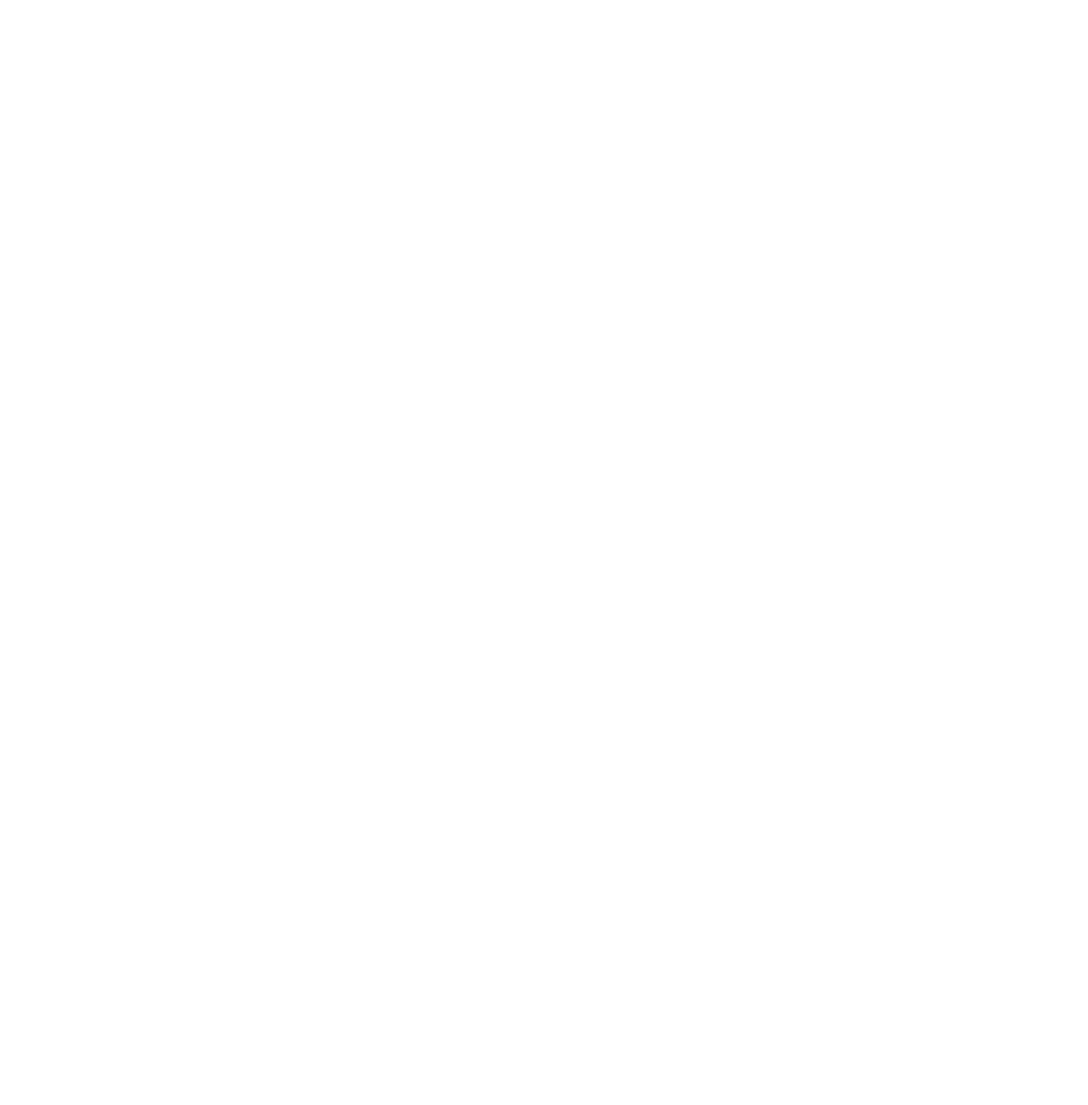
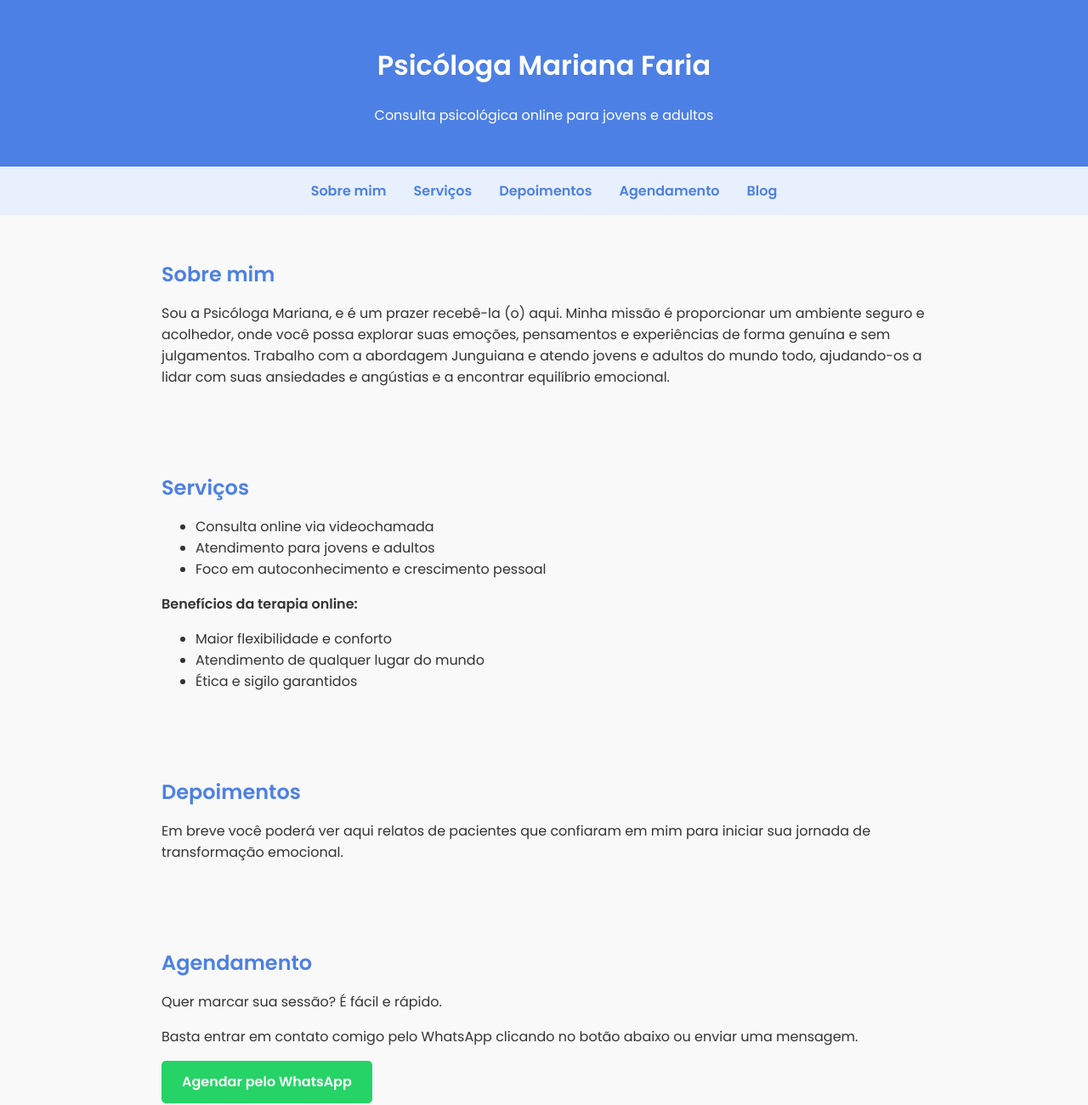
Before and after one commit to nely-grillo/nely-grillo.github.io, a plain HTML site: page index.html in a window 1280 px wide. Shown: the top 1300 px of the page at 85% size. Before the commit the page ends 800 px from the top, so only its background shows below. Drawn offline with Linux system fonts and the light colour scheme.

Commit message:
Update index.html

```diff
--- a/index.html
+++ b/index.html
@@ -1,7 +1,124 @@
-<!-- wp:template-part {"slug":"header","theme":"blockskit-medical-health","tagName":"header"} /-->
-<!-- wp:group {"tagName":"main","style":{"spacing":{"blockGap":"var:preset|spacing|x-large","padding":{"top":"0","bottom":"var:preset|spacing|x-large"}}},"layout":{"type":"constrained"}} -->
-<main class="wp-block-group" style="padding-top:0;padding-bottom:var(--wp--preset--spacing--x-large)">
-<!-- wp:pattern {"slug":"blockskit-medical-health/template-index"} /-->
-</main>
-<!-- /wp:group -->
-<!-- wp:template-part {"slug":"footer","theme":"blockskit-medical-health","tagName":"footer"} /-->
+<!DOCTYPE html>
+<html lang="pt-br">
+<head>
+  <meta charset="UTF-8" />
+  <meta name="viewport" content="width=device-width, initial-scale=1.0" />
+  <title>Psicóloga Mariana Faria</title>
+  <link href="https://fonts.googleapis.com/css2?family=Poppins:wght@300;400;600&display=swap" rel="stylesheet">
+  <style>
+    body {
+      font-family: 'Poppins', sans-serif;
+      margin: 0;
+      padding: 0;
+      color: #333;
+      background-color: #f9f9f9;
+    }
+    header {
+      background-color: #4d80e4;
+      color: white;
+      padding: 2rem;
+      text-align: center;
+    }
+    nav {
+      display: flex;
+      justify-content: center;
+      gap: 2rem;
+      background-color: #e8f0fe;
+      padding: 1rem;
+    }
+    nav a {
+      text-decoration: none;
+      color: #4d80e4;
+      font-weight: bold;
+    }
+    section {
+      padding: 2rem;
+      max-width: 900px;
+      margin: auto;
+    }
+    section h2 {
+      color: #4d80e4;
+      margin-bottom: 1rem;
+    }
+    footer {
+      background-color: #4d80e4;
+      color: white;
+      text-align: center;
+      padding: 1rem;
+      margin-top: 3rem;
+    }
+    .button-whatsapp {
+      display: inline-block;
+      background-color: #25d366;
+      color: white;
+      padding: 0.8rem 1.5rem;
+      border-radius: 5px;
+      text-decoration: none;
+      font-weight: bold;
+    }
+  </style>
+</head>
+<body>
+  <header>
+    <h1>Psicóloga Mariana Faria</h1>
+    <p>Consulta psicológica online para jovens e adultos</p>
+  </header>
+
+  <nav>
+    <a href="#sobre">Sobre mim</a>
+    <a href="#servicos">Serviços</a>
+    <a href="#depoimentos">Depoimentos</a>
+    <a href="#agendamento">Agendamento</a>
+    <a href="#blog">Blog</a>
+  </nav>
+
+  <section id="sobre">
+    <h2>Sobre mim</h2>
+    <p>Sou a Psicóloga Mariana, e é um prazer recebê-la (o) aqui. Minha missão é proporcionar um ambiente seguro e acolhedor, onde você possa explorar suas emoções, pensamentos e experiências de forma genuína e sem julgamentos. Trabalho com a abordagem Junguiana e atendo jovens e adultos do mundo todo, ajudando-os a lidar com suas ansiedades e angústias e a encontrar equilíbrio emocional.</p>
+  </section>
+
+  <section id="servicos">
+    <h2>Serviços</h2>
+    <ul>
+      <li>Consulta online via videochamada</li>
+      <li>Atendimento para jovens e adultos</li>
+      <li>Foco em autoconhecimento e crescimento pessoal</li>
+    </ul>
+    <p><strong>Benefícios da terapia online:</strong></p>
+    <ul>
+      <li>Maior flexibilidade e conforto</li>
+      <li>Atendimento de qualquer lugar do mundo</li>
+      <li>Ética e sigilo garantidos</li>
+    </ul>
+  </section>
+
+  <section id="depoimentos">
+    <h2>Depoimentos</h2>
+    <p>Em breve você poderá ver aqui relatos de pacientes que confiaram em mim para iniciar sua jornada de transformação emocional.</p>
+  </section>
+
+  <section id="agendamento">
+    <h2>Agendamento</h2>
+    <p>Quer marcar sua sessão? É fácil e rápido.</p>
+    <p>Basta entrar em contato comigo pelo WhatsApp clicando no botão abaixo ou enviar uma mensagem.</p>
+    <a href="https://wa.me/5511992179781" class="button-whatsapp" target="_blank">Agendar pelo WhatsApp</a>
+    <p><strong>Duração da sessão:</strong> cerca de 50 minutos</p>
+    <p><strong>Frequência:</strong> semanal ou quinzenal, conforme necessidade</p>
+    <p><strong>Planos de saúde:</strong> Atendimento particular, com possibilidade de reembolso</p>
+  </section>
+
+  <section id="blog">
+    <h2>Blog</h2>
+    <p>Confira meus conteúdos sobre saúde mental, autoconhecimento e bem-estar emocional.</p>
+    <ul>
+      <li><a href="https://www.portalmultiplix.com/noticias/saude-bem-estar/ansioso-ja-neste-inicio-de-ano-aprenda-a-lidar-com-os-novos-planos-e-desafios-visando-o-bem-estar" target="_blank">Como lidar com a ansiedade no início do ano</a></li>
+      <li><a href="https://www.portalmultiplix.com/noticias/cotidiano/uso-excessivo-de-celular-pode-causar-insonia-dores-e-outros-problemas-de-saude" target="_blank">Os riscos do uso excessivo do celular</a></li>
+      <li><a href="https://www.youtube.com/watch?v=0rTRvarlKp0" target="_blank">Entrevista sobre saúde emocional</a></li>
+    </ul>
+  </section>
+
+  <footer>
+    <p>Psicóloga Mariana Faria CRP 05-58738 © 2024</p>
+  </footer>
+</body>
+</html>
```
